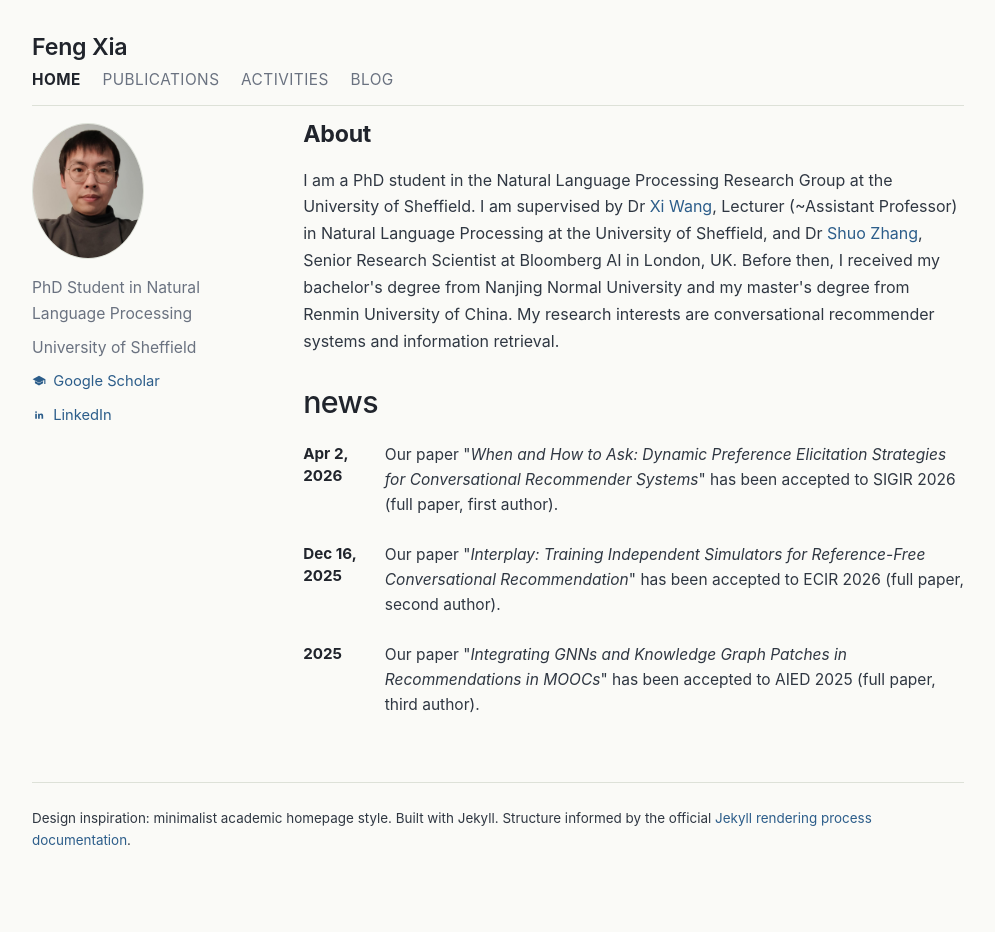
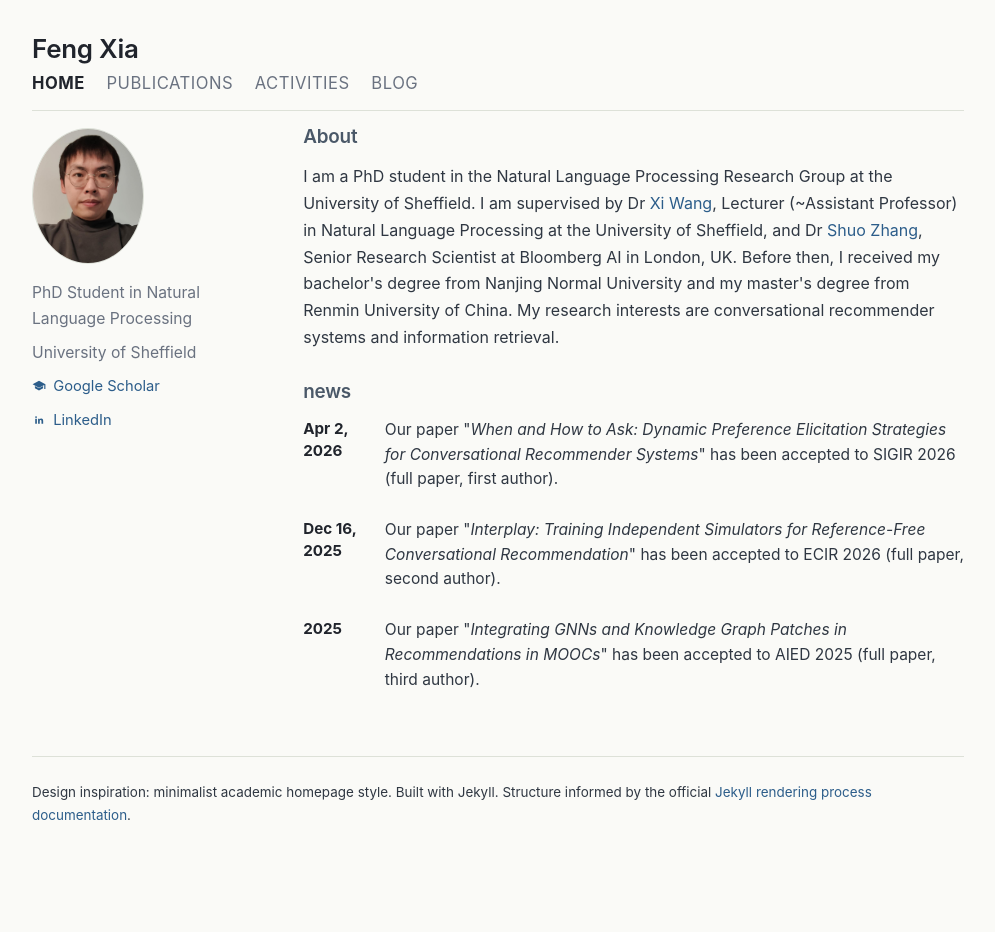
Before and after one commit to juanfacabian/juanfacabian.github.io, a Jekyll site: the page built from index.html, in a window 1280 px wide. Shown: the whole page, without its empty margins (142-1137 px from the left). Built offline with Jekyll 4.4.1, drawn with Linux system fonts in a browser that asks for light colours; after the commit the page ends 907 px from its top, so only the background shows below that.

Commit message:
Unify heading colors and resize site header

```diff
--- a/assets/css/style.css
+++ b/assets/css/style.css
@@ -5,6 +5,7 @@
   --border: #dde1d8;
   --link: #2c5d8a;
   --link-hover: #1f4263;
+  --heading: #4a5868;
   --max-width: 980px;
 }
 
@@ -58,7 +59,7 @@ a:focus-visible {
 
 .site-title {
   color: var(--text);
-  font-size: 1.45rem;
+  font-size: 1.62rem;
   font-weight: 600;
   line-height: 1.05;
   letter-spacing: -0.01em;
@@ -72,7 +73,7 @@ a:focus-visible {
 
 .site-nav a {
   color: var(--muted);
-  font-size: 0.96rem;
+  font-size: 1.04rem;
   letter-spacing: 0.03em;
   text-transform: uppercase;
 }
@@ -89,8 +90,8 @@ a:focus-visible {
 h1,
 h2,
 h3 {
-  color: var(--text);
-  font-weight: 700;
+  color: var(--heading);
+  font-weight: 600;
   line-height: 1.25;
   margin: 0 0 1rem;
   letter-spacing: -0.01em;
@@ -101,9 +102,9 @@ h1 {
 }
 
 h2 {
-  font-size: 1.45rem;
+  font-size: 1.18rem;
   margin-top: 0;
-  margin-bottom: 1.1rem;
+  margin-bottom: 0.9rem;
 }
 
 p,
@@ -120,12 +121,13 @@ ul {
 }
 
 .news-heading {
-  font-size: 1.9rem;
-  font-weight: 500;
+  color: var(--heading);
+  font-size: 1.18rem;
+  font-weight: 600;
   text-transform: lowercase;
-  letter-spacing: -0.02em;
+  letter-spacing: -0.01em;
   margin-top: 1.8rem;
-  margin-bottom: 1.35rem;
+  margin-bottom: 0.9rem;
 }
 
 .news-list {
@@ -311,7 +313,7 @@ ul {
   }
 
   .site-title {
-    font-size: 1.3rem;
+    font-size: 1.42rem;
   }
 
   .home-grid {
```
